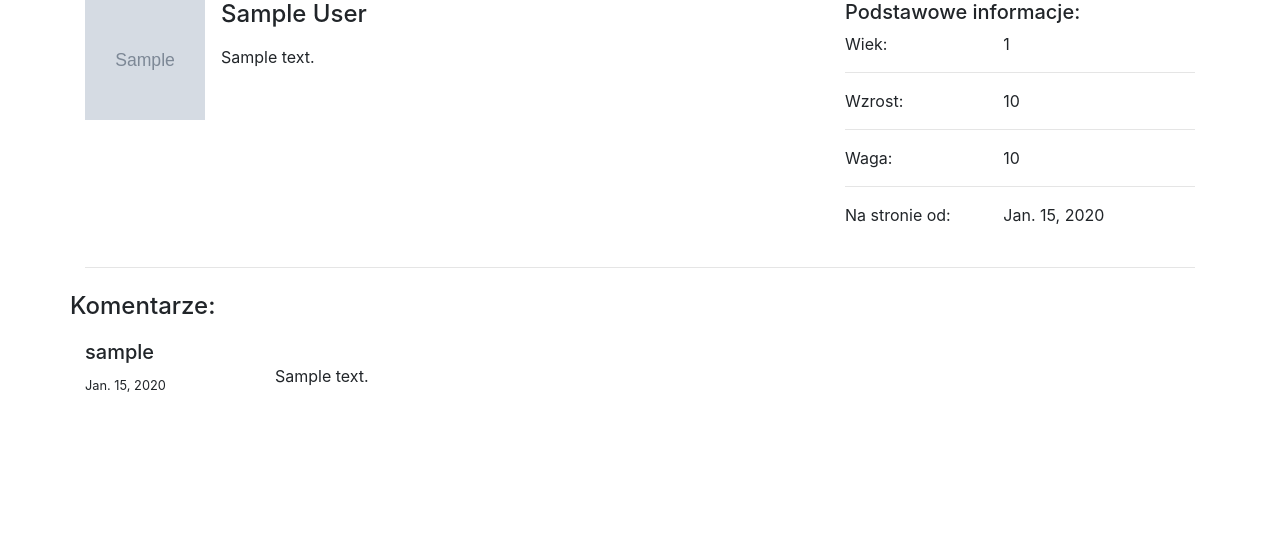
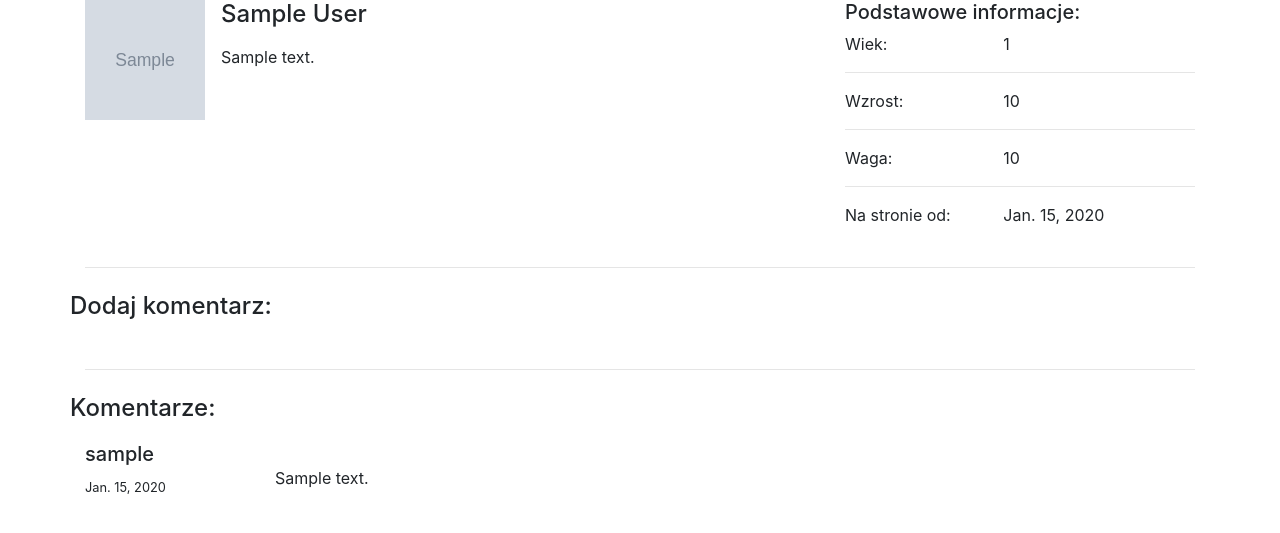
Before and after one commit to adriann1410/Trening-Planer, a Django app: page /user/1/ in a window 1280 px wide. Shown: the part 201-734 px from the top of the page. Run offline with Django 3.2, Linux system fonts and the light colour scheme; a user stored in the database is signed in; tables that the repository leaves empty hold one stand-in row (values such as "Sample post"); grey boxes marked "Sample" are stand-in pictures; some libraries are stand-ins or nearby versions.

Commit message:
no changes just merge

```diff
--- a/main/forms.py
+++ b/main/forms.py
@@ -1,5 +1,6 @@
 from django import forms
 from django.contrib.auth.models import User
+from .models import Comment
 
 
 class LoginForm(forms.Form):
--- a/main/static/js/main.js
+++ b/main/static/js/main.js
@@ -2,7 +2,6 @@ $('.ratebtn').on('click', function(event){
     event.preventDefault();
     var id = $(this).attr("data-iterator")
     var rate = $('#'+id)
-    console.log(rate);
     $.ajax({
         url : '/rate_coach/',
         type : 'POST',
--- a/main/templates/coachProfile.html
+++ b/main/templates/coachProfile.html
@@ -69,6 +69,16 @@
         </div>
         <br>
         <hr>
+        {% if user.is_authenticated and request.user != coach.profile.user_id %}
+        <div class="row mt-4">
+            <h4>Dodaj komentarz:</h4>
+        </div>
+        <div class="row">
+            <br>
+
+        </div>
+        {% endif %}
+        <hr>
         <div class="row mt-4">
             <h4>Komentarze:</h4>
             <br><br>
--- a/main/urls.py
+++ b/main/urls.py
@@ -10,5 +10,4 @@ urlpatterns = [
     url(r'^rate_coach/$', views.rate_coach, name="rate_coach"),
     url(r'^register$', views.registerView, name="register"),
     url(r'^user/([0-9]+)/$', views.userProfile, name="userProfile")
-
 ]
--- a/main/views.py
+++ b/main/views.py
@@ -44,7 +44,6 @@ def userProfile(request, some_id):
     if CoachProfile.objects.filter(user_id=some_id).exists():
         coach = CoachProfile.objects.get(user_id=some_id)
         comments = reversed(Comment.objects.filter(user_id=some_id))
-        print(comments)
         return render(request, 'coachProfile.html', {'coach': coach, 'comments': comments})
     elif Profile.objects.filter(user_id=some_id).exists():
         user = Profile.objects.get(user_id=some_id)
@@ -72,7 +71,7 @@ def loginView(request):
     else:
         form = LoginForm()
 
-    return  render(request, "login.html", context={'title':"Login", 'form': form})
+    return render(request, "login.html", context={'title':"Login", 'form': form})
 
 
 def registerView(request):
```
